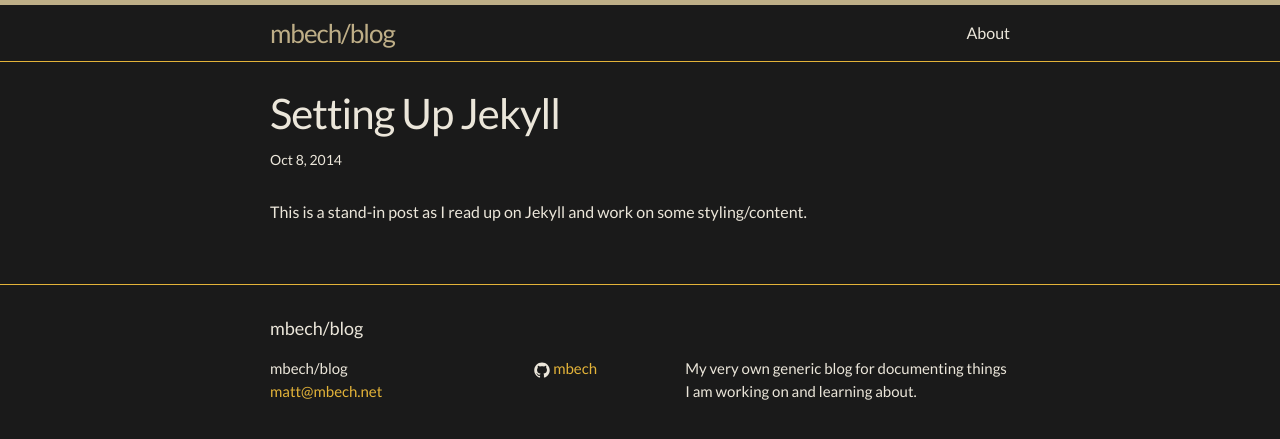
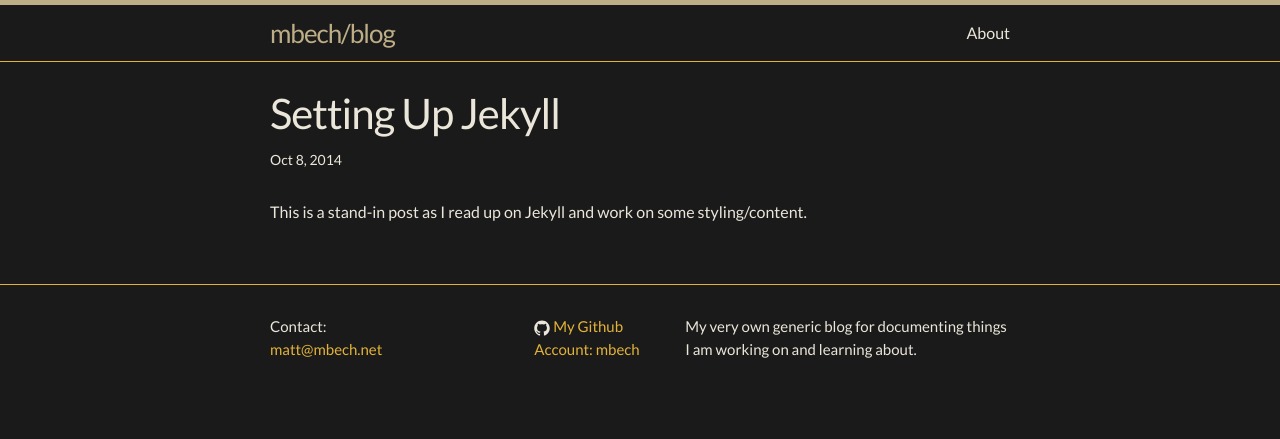
Before and after one commit to mbech/blog, a Jekyll site: the page built from _posts/2014-10-08-welcome-to-jekyll.markdown, in a window 1280 px wide. Shown: the top 439 px of the page. Built offline with Jekyll 4.4.1, drawn with Linux system fonts in a browser that asks for light colours.

Commit message:
Update footer content

```diff
--- a/_includes/footer.html
+++ b/_includes/footer.html
@@ -2,12 +2,10 @@
 
   <div class="wrapper">
 
-    <h2 class="footer-heading">{{ site.title }}</h2>
-
     <div class="footer-col-wrapper">
       <div class="footer-col  footer-col-1">
         <ul class="contact-list">
-          <li>{{ site.title }}</li>
+          <li>Contact:</li>
           <li><a href="mailto:{{ site.email }}">{{ site.email }}</a></li>
         </ul>
       </div>
@@ -23,7 +21,7 @@
               </svg>
             </span>
 
-              <span class="username">{{ site.github_username }}</span>
+            <span class="username">My Github Account: {{ site.github_username }}</span>
           </a>
           </li>
           {% endif %}
```
Lines whose indentation alone changed are shown as unchanged.
